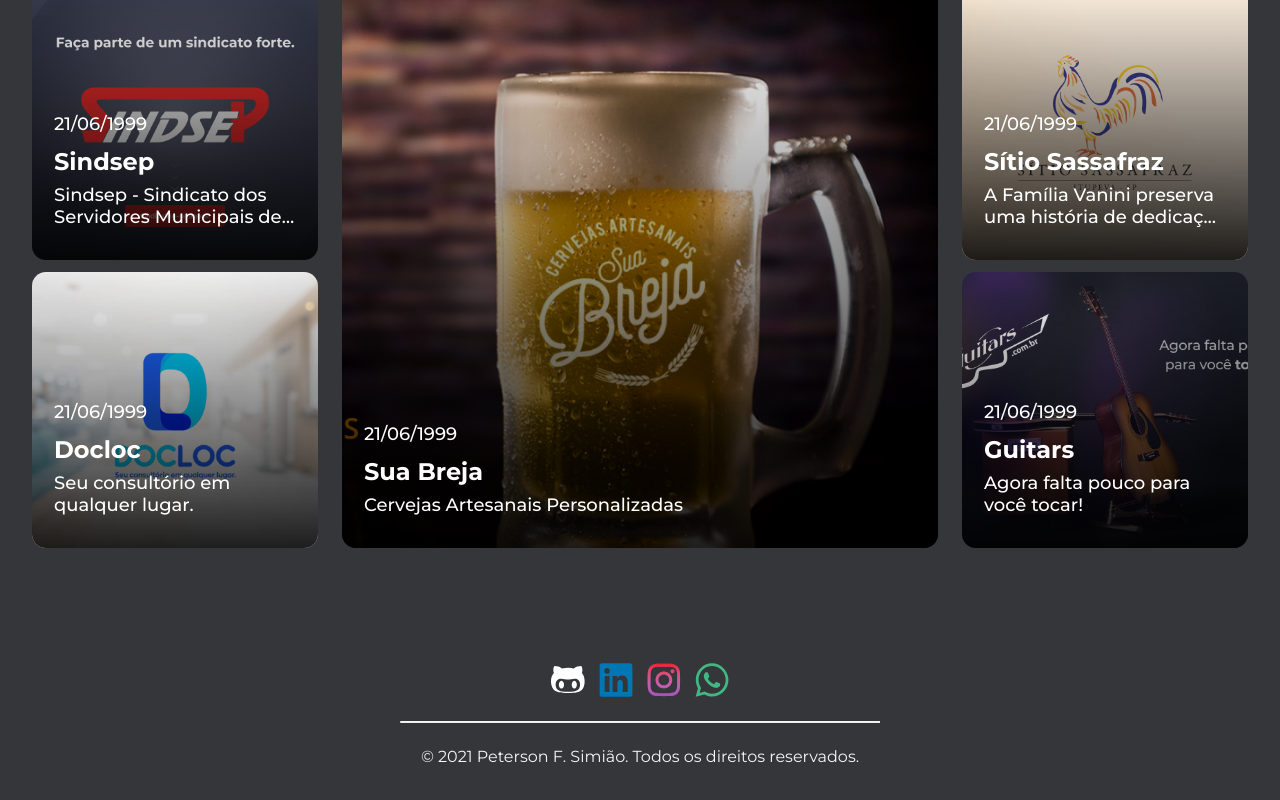
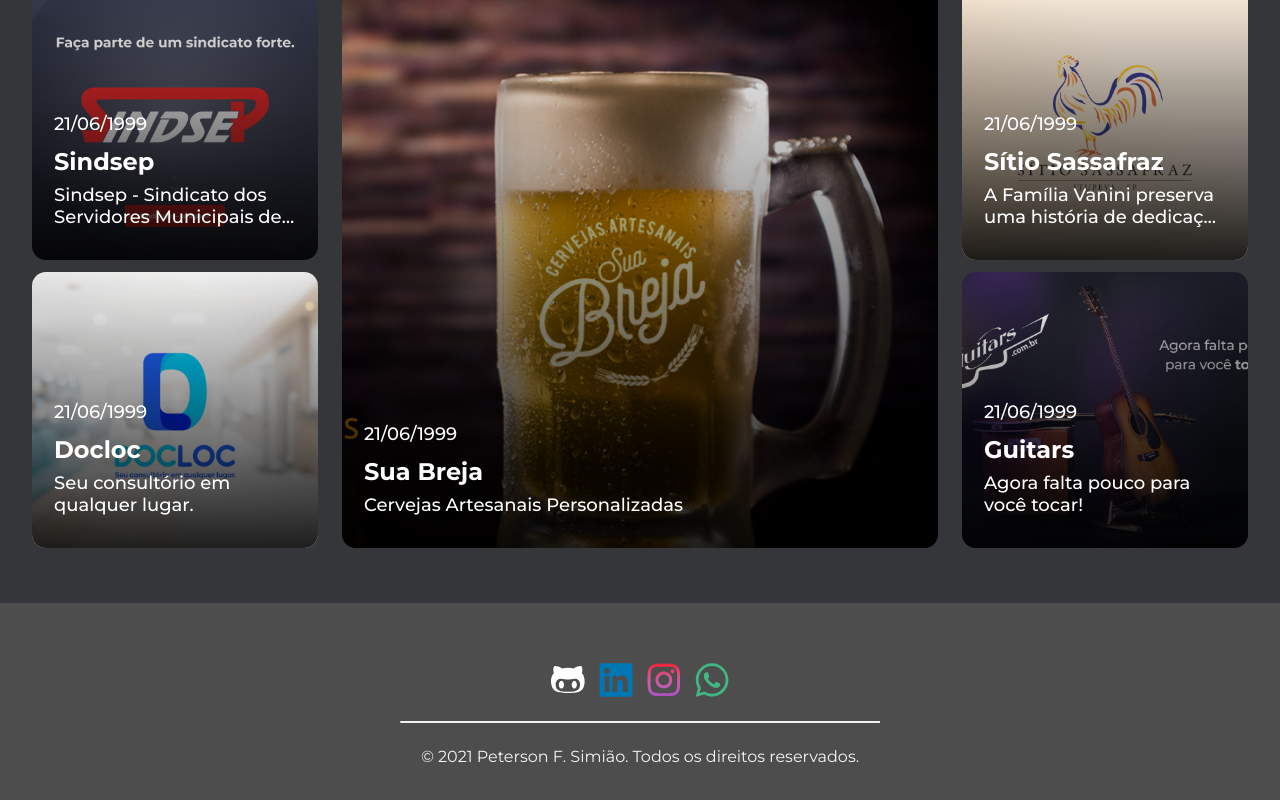
Before and after one commit to PetersonFonsec/my_blog, a Next.js app: page / in a window 1280 px wide. Shown: the part 1324-2124 px from the top of the page. Built offline with nearby package versions, Linux system fonts and the light colour scheme.

Commit message:
fix: corrigido nome da variavel

```diff
--- a/components/Layouts/Footer/style.js
+++ b/components/Layouts/Footer/style.js
@@ -1,7 +1,7 @@
 import styled from "styled-components";
 
 export const Footer = styled.footer`
-  background: ${({ theme }) => theme.background.secundary};
+  background: ${({ theme }) => theme.background.secondary};
 `;
 
 export const Wrapper = styled.div`
--- a/styles/global.js
+++ b/styles/global.js
@@ -59,7 +59,14 @@
     overflow: visible;
   }
 
+  #__next {
+    display: flex;
+    flex-direction: column;
+    min-height: 100vh;
+  }
+
   main {
+    flex: 1;
     display: flex;
     flex-direction: row;
     flex-wrap: wrap;
```
